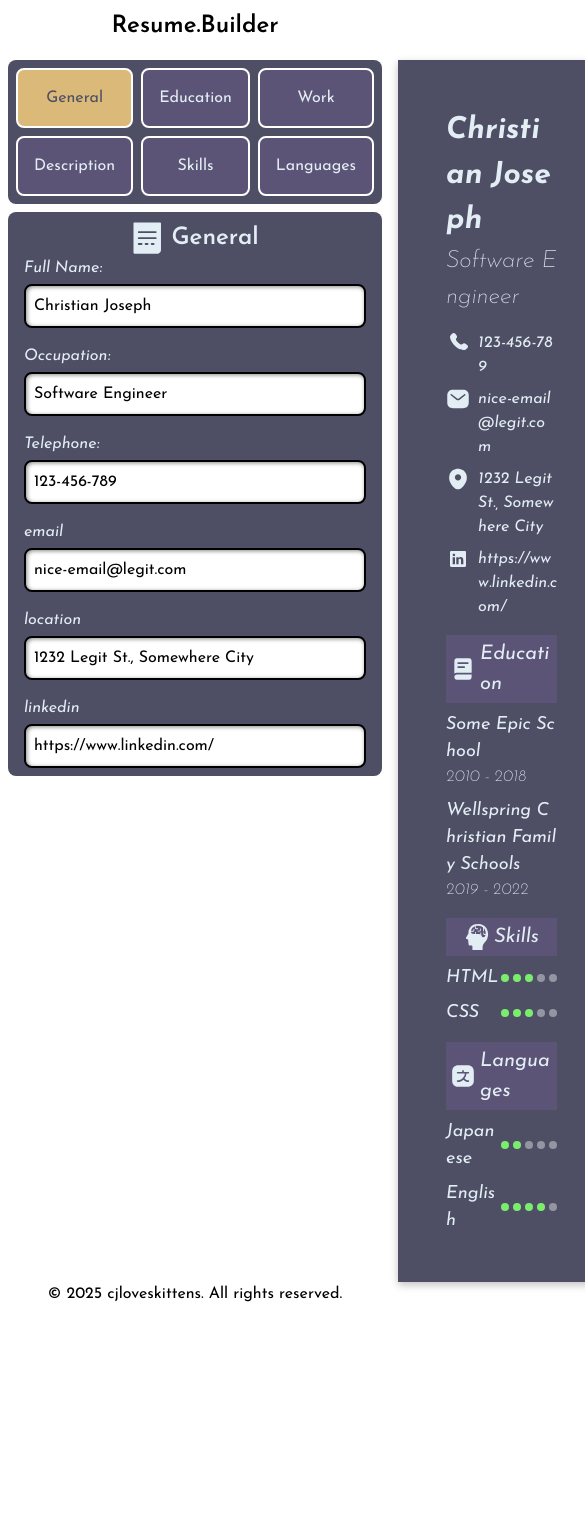
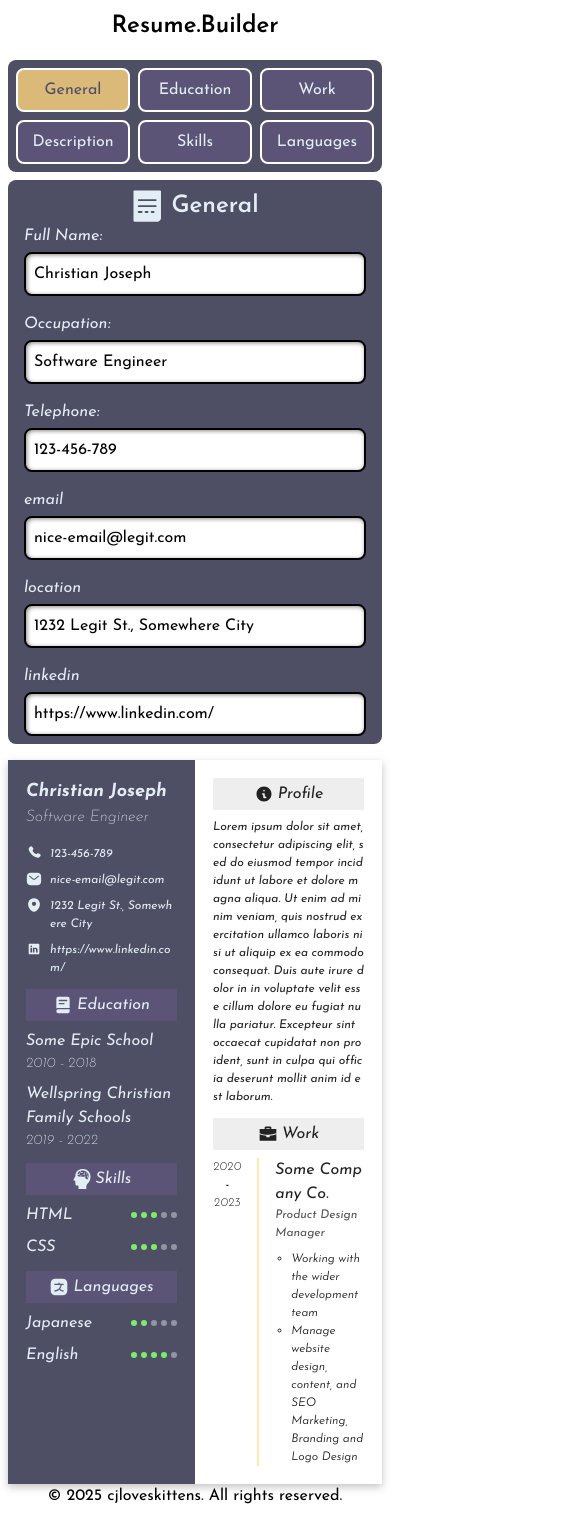
Before and after one commit to cjxo/resume-builder-client, a React (Vite) app: page / in a window 390 px wide. Shown: the top 1516 px of the page, 585 px wide, since content can reach past the window. Before the commit the page ends 1314 px from the top, so only its background shows below. Built offline with nearby package versions, Linux system fonts and the light colour scheme.

Commit message:
Hopefully an 'acceptable' narrow <-> wide screen responsiveness

```diff
--- a/src/components/ResumeDisplay.jsx
+++ b/src/components/ResumeDisplay.jsx
@@ -152,7 +152,6 @@ const WorkDisplay = () => {
 };
 
 const ResumeDisplay = () => {
-  // TODO(cj): displaying long worded fields will expand the resume. find a way to prevent this.
   // TODO(cj): we need to decide the correct dimensions of the resume
 
   const { skills, } = useResumeFields();
--- a/src/styles/component.module.css
+++ b/src/styles/component.module.css
@@ -87,10 +87,14 @@
     gap: 8px;
 
     button {
-      padding: 16px;
+      padding: 8px;
       &.selected {
         color: var(--blue0);
         background-color: var(--yellow1);
+      }
+
+      @media (min-width: 768px) {
+        padding: 12px 16px;
       }
     }
   }
@@ -280,10 +284,15 @@ form.resumeForm {
   gap: 4px;
   margin-left: auto;
   .levelCircle {
+    border-radius: 50%;
+    width: 6px;
+    height: 6px;
+    background-color: rgba(255, 255, 255, 0.4);
+
+    @media (min-width: 768px) {
       width: 8px;
       height: 8px;
-    border-radius: 8px;
-    background-color: rgba(255, 255, 255, 0.4);
+    }
 
     &.enabled {
       background-color: var(--green0);
@@ -299,11 +308,18 @@ form.resumeForm {
 
   .displayHeader {
     img {
+      width: 20px;
+      @media (min-width: 768px) {
         width: 26px;
+      }
     }
 
     h2 {
+      font-size: 16px;
+
+      @media (min-width: 768px) {
         font-size: 20px;
+      }
     }
 
     background-color: var(--blue1);
@@ -315,29 +331,28 @@ form.resumeForm {
     margin-bottom: 8px;
   }
 
+  .leftSide, .rightSide {
+    flex-grow: 1;
+    padding: 18px;
+    display: flex;
+    flex-direction: column;
+    gap: 12px;
+    flex-basis: 50%;
+
+    @media (min-width: 768px) {
+      padding: 48px;
+      gap: 16px;
+    }
+  }
+
   .leftSide {
+    flex-shrink: 0;
     background-color: var(--blue0);
     color: var(--blue2);
-    flex-grow: 1;
-    flex-shrink: 0;
-    padding: 48px;
-    flex-basis: 50%;
-
-    display: flex;
-    flex-direction: column;
-    gap: 16px;
   }
 
   .rightSide {
-    flex-grow: 1;
-    padding: 48px;
-    display: flex;
-    flex-direction: column;
-    gap: 16px;
-    flex-basis: 50%;
-
     color: #222222;
-
     .displayHeader {
       background-color: #EEEEEE;
     }
@@ -348,13 +363,19 @@ form.resumeForm {
   > div {
     .name {
       font-weight: 700;
+      font-size: 18px;
+      @media (min-width: 768px) {
         font-size: 30px;
+      }
     }
 
     .occupation {
       font-weight: 200;
       opacity: 0.9;
+      font-size: 16px;
+      @media (min-width: 768px) {
         font-size: 24px;
+      }
     }
 
     margin-bottom: 16px;
@@ -365,6 +386,11 @@ form.resumeForm {
     display: flex;
     flex-direction: column;
     gap: 8px;
+    font-size: 12px;
+
+    @media (min-width: 768px) {
+      font-size: 16px;
+    }
 
     li {
       display: flex;
@@ -373,8 +399,12 @@ form.resumeForm {
     }
 
     img {
+      width: 16px;
+      aspect-ratio: 1;
+
+      @media (min-width: 768px) {
         width: 24px;
-      aspect-ratio: 1;
+      }
     }
   }
 }
@@ -388,11 +418,19 @@ form.resumeForm {
     li {
       h3 {
         font-weight: 400;
+        font-size: 16px;
+
+        @media (min-width: 768px) {
           font-size: 18px;
+        }
       }
 
       p {
+        font-size: 14px;
         font-weight: 200;
+        @media (min-width: 768px) {
+          font-size: 16px;
+        }
       }
     }
   }
@@ -408,8 +446,19 @@ form.resumeForm {
       display: flex;
       align-items: center;
       justify-content: space-between;
+      font-size: 16px;
+
+      @media (min-width: 768px) {
         font-size: 18px;
       }
+    }
+  }
+}
+
+.profileDisplay {
+  font-size: 12px;
+  @media(min-width: 768px) {
+    font-size: 16px;
   }
 }
 
@@ -425,6 +474,12 @@ form.resumeForm {
 
       .year {
         flex-shrink: 0;
+        font-size: 12px;
+
+        @media (min-width: 768px) {
+          font-size: 16px;
+        }
+
         p {
           font-weight: 300;
           text-align: center;
@@ -441,11 +496,21 @@ form.resumeForm {
 
       .desc {
         .workName {
+          font-size: 16px;
+
+          @media (min-width: 768px) {
             font-size: 18px;
+          }
         }
 
         .workPos {
           color: #555;
+          font-size: 12px;
+
+          @media (min-width: 768px) {
+            font-size: 16px;
+          }
+
         }
       }
     }
@@ -458,7 +523,10 @@ form.resumeForm {
     li {
       display: list-item;
       font-weight: 350;
+      font-size: 12px;
+      @media (min-width: 768px) {
         font-size: 16px;
       }
     }
   }
+}
--- a/src/styles/index.css
+++ b/src/styles/index.css
@@ -110,5 +110,10 @@ button {
 
 .main-content {
   display: flex;
+  flex-direction: column;
   gap: 16px;
+
+  @media (min-width: 1024px) {
+    flex-direction: row;
+  }
 }
```
Lines whose indentation alone changed are shown as unchanged.
